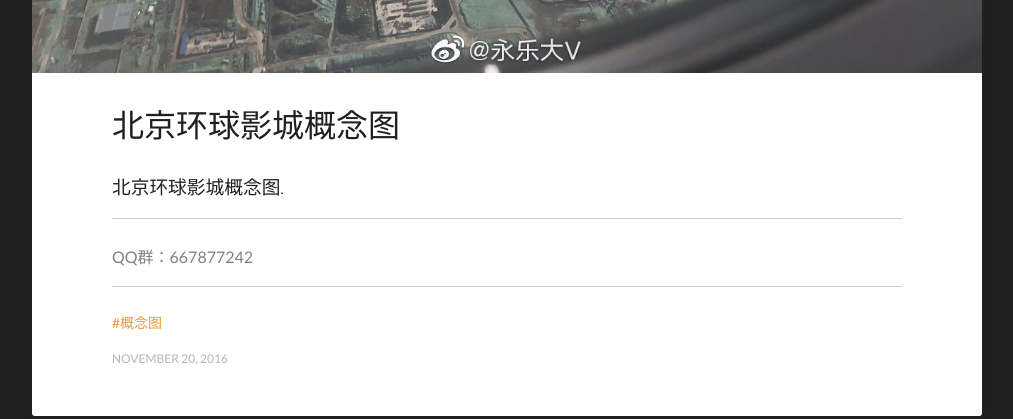
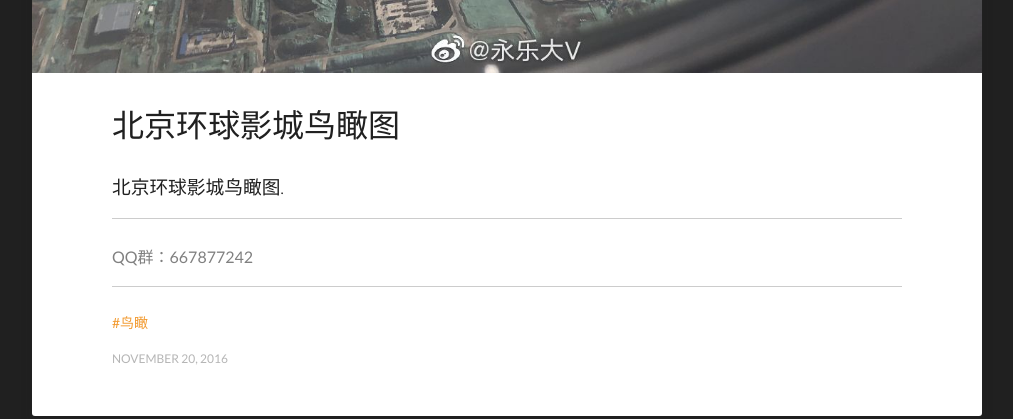
Before and after one commit to shengnoah/huanqiu, a Jekyll site: the page built from _posts/2019-10-15-birdeyes-view.md, in a window 1280 px wide. Shown: the part 861-1280 px from the top of the page, without its empty margins (133-1146 px from the left). Built offline with Jekyll 4.4.1, drawn with Linux system fonts in a browser that asks for light colours; comment, search, counter and statistics services are not loaded.

Commit message:
上传鸟瞰图

```diff
--- a/_posts/2019-10-15-birdeyes-view.md
+++ b/_posts/2019-10-15-birdeyes-view.md
@@ -1,10 +1,10 @@
 ---
 layout: post
 categories: posts
-title: 北京环球影城概念图
-subtitle: 北京环球影城概念图.
+title: 北京环球影城鸟瞰图
+subtitle: 北京环球影城鸟瞰图.
 featured-image: /images/birdeyes.jpg
-tags: [概念图]
+tags: [鸟瞰]
 date-string: NOVEMBER 20, 2016
 ---
 
```
